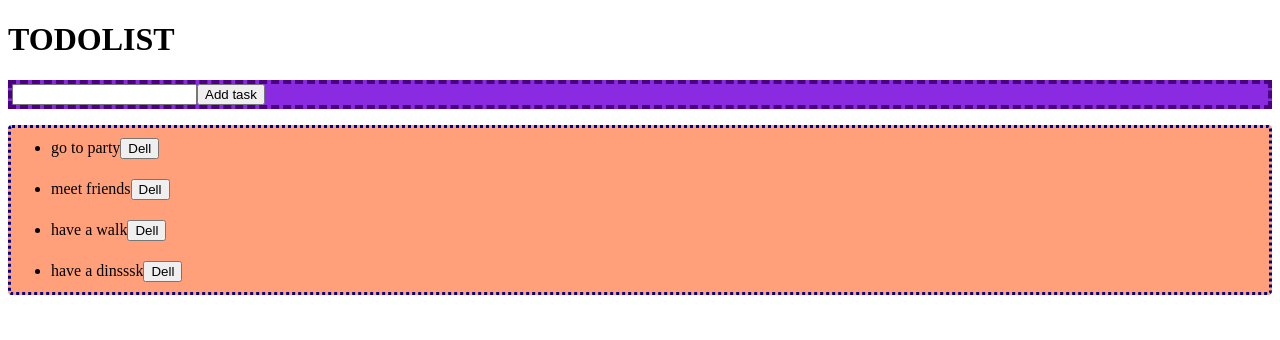
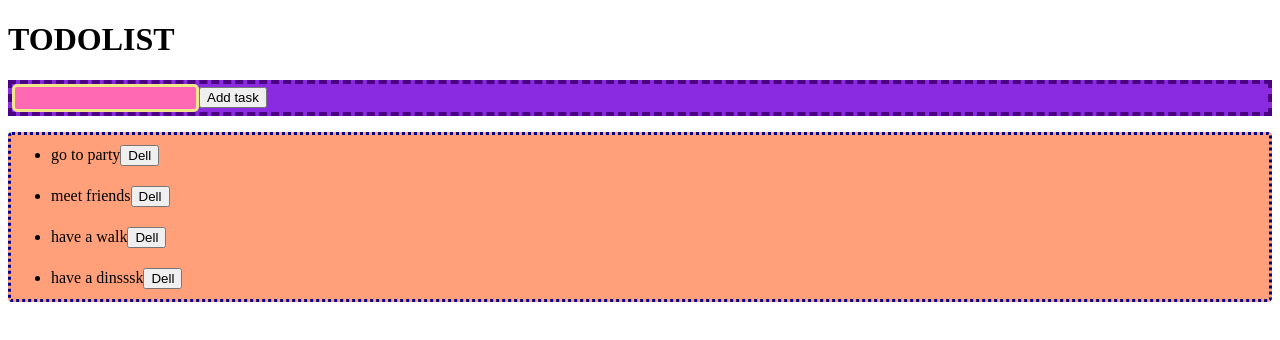
Before and after one commit to Vantuzs/test-cra, a React (Create React App) app: page / in a window 1280 px wide. Shown: the top 340 px of the page. Built offline with nearby package versions, Linux system fonts and the light colour scheme.

Commit message:
CX function - className func

```diff
--- a/src/components/TodoList/TodoForm/TodoForm.js
+++ b/src/components/TodoList/TodoForm/TodoForm.js
@@ -1,21 +1,31 @@
 import React from "react";
 import styles from "./TodoFormStyle.module.css"
+
+// "*" - Запрещенный символ, нужно реализовать вилидацию
 
 class TodoForm extends React.Component{
     constructor(props){
         super(props)
 
         this.state = {
-            inpValue: ''
+            inpValue: '',
+            isInputValid: true,
         }
     }
 
     changeImp= (targ)=>{
         const {target: {value}} = targ
 
-        this.setState({
-            inpValue: value
-        })
+        if(value.includes('*') === true){
+            this.setState({
+                isInputValid: false
+            })
+        } else {
+            this.setState({
+                inpValue: value,
+                isInputValid: true
+            })
+        }
     }
 
     submitFnc= (event) =>{
@@ -25,14 +35,56 @@ class TodoForm extends React.Component{
     }
 
     render(){
-        const {inpValue} = this.state
+        const {inpValue,isInputValid} = this.state
+
+        const className = cx({
+            [styles.input]: true,
+            [styles['invalid-inpute']]: !isInputValid
+        })
+
         return(
             <form onSubmit={this.submitFnc} className={styles.container}>
-            <input type="text" onChange={this.changeImp} value={inpValue} />
-            <button type="submit">Add task</button>
+                <input type="text"
+                onChange={this.changeImp}
+                value={inpValue}
+                // className={`${styles.input} ${isInputValid  ? '': styles['invalid-inpute']}`}
+                className={className}
+
+                />
+                <button type="submit">Add task</button>
             </form>
         )
     }
 }
 
 export default TodoForm;
+
+function cx(objectClassNames){
+    // const cort = Object.entries(objectClassNames);
+    // const filtredArray = cort.filter(([className,condition])=>condition);
+    // const mapArray = filtredArray.map(([className,condition]) => className);
+    // return mapArray.join(' ')
+
+    return Object.entries(objectClassNames)
+    .filter(([className,condition])=>condition)
+    .map(([className,condition]) => className)
+    .join(' ')
+}
+
+/*
+
+objectClassNames = {
+    className1: true,
+    className2: true,
+    className2: false,
+}
+
+[[className1, true], [className2, true], [className3, false] ]
+=>
+[[className1, true], [className2, true]]
+=>
+[className1, className2]
+=>
+'className1 className2'
+
+*/
--- a/src/components/TodoList/TodoForm/TodoFormStyle.module.css
+++ b/src/components/TodoList/TodoForm/TodoFormStyle.module.css
@@ -2,3 +2,16 @@
     background-color: blueviolet;
     border: 4px dashed indigo;
 }
+
+.invalid-inpute{
+    border: 2px solid red;
+    background-color: saddlebrown;
+    color: teal;
+}
+
+.input {
+    height: 20px;
+    background-color: hotpink;
+    border: 3px solid khaki;
+    border-radius: 5px;
+}
```
